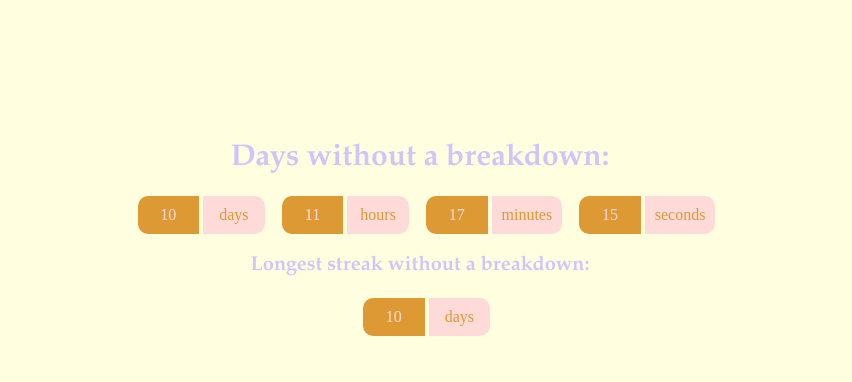
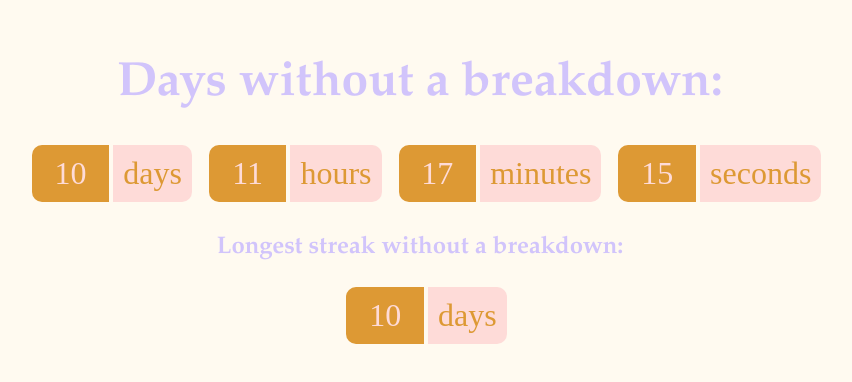
Before and after one commit to hannawilhelmi/dayswithoutabreakdown, a plain HTML site: page index.html in a window 1280 px wide. Shown: the part 214-596 px from the top of the page, without its empty margins (220-1072 px from the left). Drawn offline with Linux system fonts and the light colour scheme.

Commit message:
Update style.css

```diff
--- a/style.css
+++ b/style.css
@@ -1,8 +1,15 @@
   <style>
   #container{}
   body {
-    background-color: lightyellow;
+    background-color: floralwhite;
+    margin-right: auto;
+    margin-left:  auto;
+    max-width: 960px;
+    padding-right: 10px;
+    padding-left:  10px;
   }
+
+
 
   h1 {
     text-align: center;
@@ -10,7 +17,7 @@
     vertical-align: baseline;
     margin-top: 28%;
     font-family: garamond;
-    font-size: 30px;
+    font-size: 3em;
     font-weight: bold;
 
 
@@ -19,30 +26,29 @@
     text-align: center;
     color: #D1C4FB;
     font-family: garamond;
-    font-size: 20px;
+    font-size: 1.5em;
     font-weight: bold;
-
-
-
 
   }
   .countup {
     text-align: center;
-    margin-bottom: 20px;
+    margin-bottom: 2em;
     vertical-align: middle;
 
   }
   .countup .timeel {
     display: inline-block;
+    font-size: 2em;
     padding: 10px;
     background: #DD9934;
     margin: 0;
     color: #FEDBD8;
-    min-width: 2.6rem;
+    min-width: 3.6rem;
     margin-left: 13px;
     border-radius: 10px 0 0 10px;
   }
   .countup span[class*="timeRef"] {
+    font-size: 2em;
     border-radius: 0 10px 10px 0;
     margin-left: 0;
     background: #FEDBD8;
```
